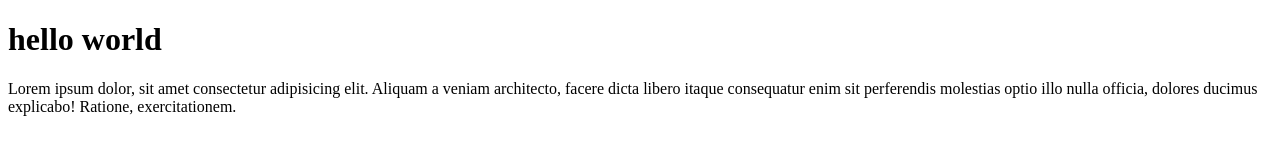
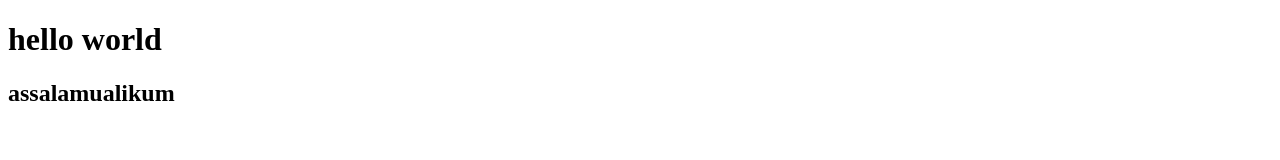
Before and after one commit to Rakib500538/2nd-web, a plain HTML site: page index.html in a window 1280 px wide. Drawn offline with Linux system fonts and the light colour scheme.

Commit message:
Update index.html

```diff
--- a/index.html
+++ b/index.html
@@ -8,6 +8,8 @@
 </head>
 <body>
     <h1>hello world</h1>
-    <p>Lorem ipsum dolor, sit amet consectetur adipisicing elit. Aliquam a veniam architecto, facere dicta libero itaque consequatur enim sit perferendis molestias optio illo nulla officia, dolores ducimus explicabo! Ratione, exercitationem.</p>
+    <h2>assalamualikum</h2>
+
+
 </body>
 </html>
```
